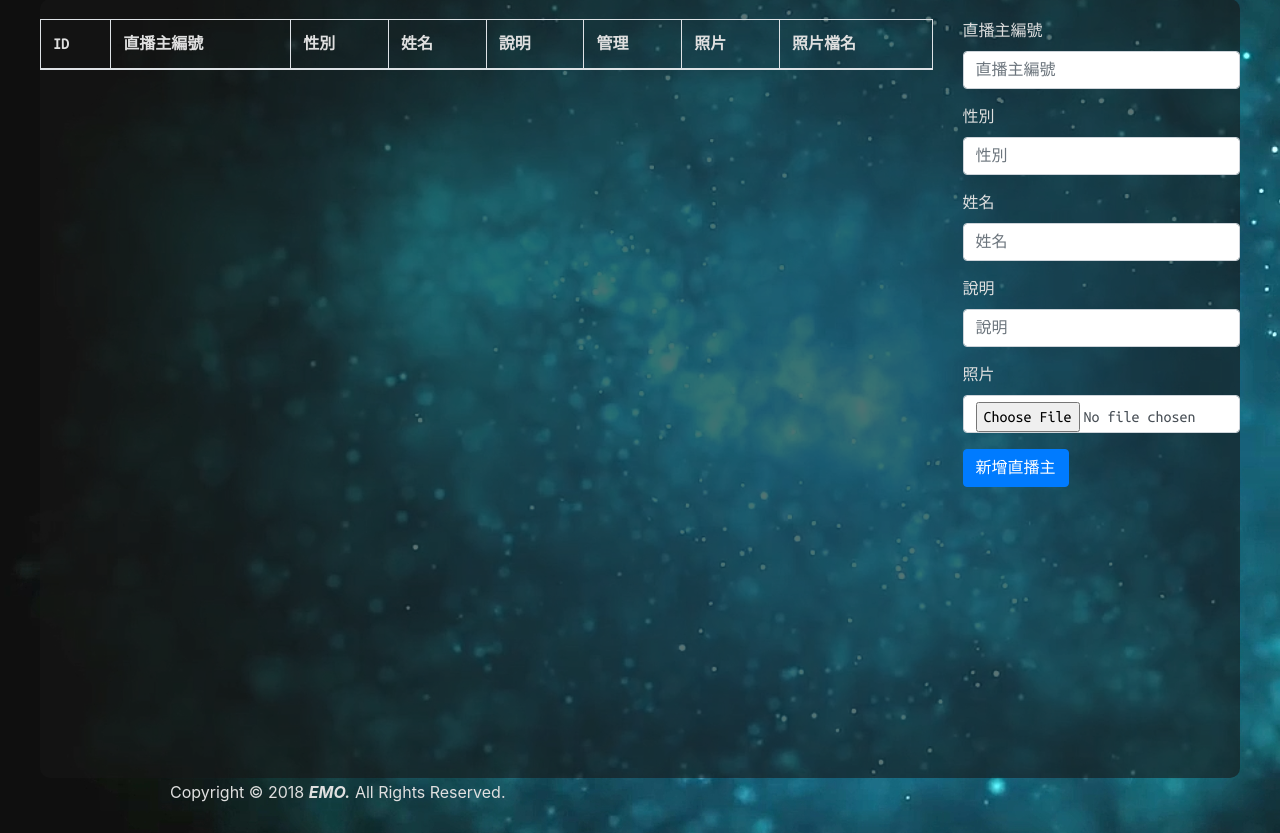
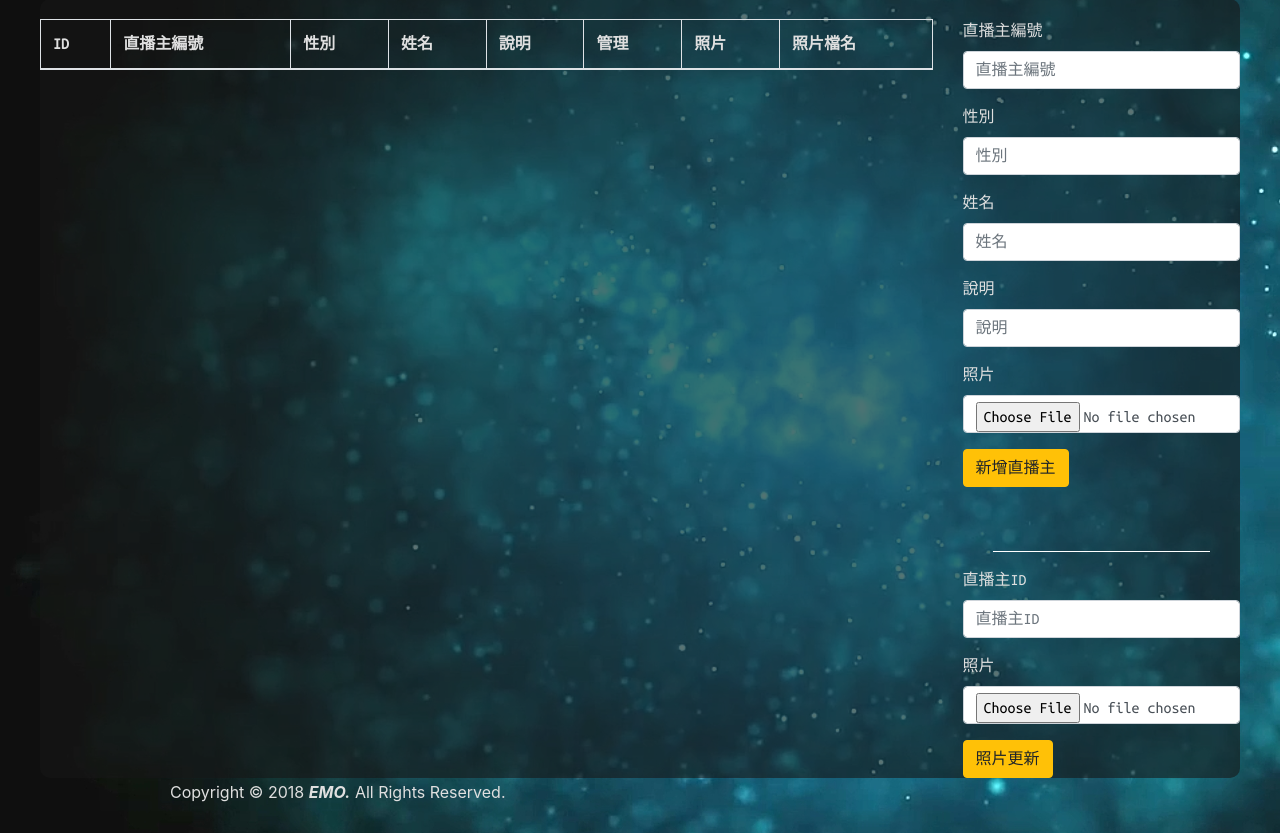
Before and after one commit to aienteam4/team4project, a Django app: page /donate/siteadm/ in a window 1280 px wide. Shown: the part 91-924 px from the top of the page. Run offline with Django 3.2, Linux system fonts and the light colour scheme; data comes from the database, SQL or seed files in the repository; lists and menus that the app fills with data are empty; some libraries are stand-ins or nearby versions.

Commit message:
10022117alan restcrud+imgupdate

```diff
--- a/virtual/team4/donate/templates/donate/siteadm.html
+++ b/virtual/team4/donate/templates/donate/siteadm.html
@@ -47,10 +47,23 @@
           <label for="InputIMG">照片</label>
           <input type="file" class="form-control" id="InputIMG" placeholder="照片" name="productimage">
         </div>
-        <button type="submit" id="buttonSubmit" class="btn btn-primary">新增直播主</button>
-      </form>
+        <button type="submit" id="buttonSubmit" class="btn btn-warning">新增直播主</button>
+      </form><br><br>
+      <hr>
+     <form method="POST" enctype="multipart/form-data">
+      {% csrf_token %}
+      <div class="form-group">
+        <label for="InputCID">直播主ID</label>
+        <input type="text" class="form-control" id="InputCID" placeholder="直播主ID">
+      </div>
+      <div class="form-group">
+        <label for="InputCimg">照片</label>
+        <input type="file" class="form-control" id="InputCimg" placeholder="照片" name="productimage">
+      </div>
+      <button type="submit" id="buttonChange" class="btn btn-warning">照片更新</button>
+     </form>
      </div>
-   </div>
+    </div>
 {% endblock%}
 
 {% block scripts%}
@@ -136,46 +149,43 @@ $(document).ready(function(){
             "description": description,
             "productimage": productimage
          };
-        console.log(datas),
-
-
           //修改資料
       $.ajax({
           url:'/api/product/' + productid + '/',
           type:'PUT',
           data:datas
       }).done(function(data){
-
         loadTodo()
       })
     })
 
-    $('#todolist>tbody').on('change','input',function(){
-        var productid = $(this).parents('tr').find('td:nth-child(1)').text()
-        var modelnumber = $(this).parents('tr').find('td:nth-child(2)').text()
-        var categoryid = $(this).parents('tr').find('td:nth-child(3)').text()
-        var modelname = $(this).parents('tr').find('td:nth-child(4)').text()
-        var description = $(this).parents('tr').find('td:nth-child(5)').text()
-        // var productimage = $(this).val().replace(/C:\\fakepath\\/i, '')
-        var productimage = $(this).find('td:nth-child(7)').text()
-        var datas = {
-            "modelnumber": modelnumber,
-            "categoryid": categoryid,
-            "modelname": modelname,
-            "description": description,
-            "productimage": productimage
-         };
-         console.log(datas)
-                   //修改照片資料
-      // $.ajax({
-      //     url:'/api/product/' + productid + '/',
-      //     type:'PUT',
-      //     data:datas
-      // }).done(function(data){
+       //修改照片資料
+    $('#buttonChange').click(function(){
+     var productcid = $('#InputCID').val()
+     $.getJSON('/api/product/',function(products){
+      for(var j = 0; j < products.length; j++){
+        if (products[j].productid == productcid) {
+            var datas = {
+            "modelnumber": products[j].modelnumber,
+            "categoryid": products[j].categoryid,
+            "modelname": products[j].modelname,
+            "description": products[j].description,
+            "productimage": $('#InputCimg').val().replace(/C:\\fakepath\\/i, '')
+            };
+            break;
+        }
+      }
 
-      //   loadTodo()
-      // })
+      // alert(datas.productimage)
+      $.ajax({
+          url:'/api/product/' + productcid + '/',
+          type:'PUT',
+          data: datas
+          }).done(function(data){
+      })
     })
+  loadTodo()
+  })
 })
 </script>
 
```
Also changed, not shown: virtual/team4/media/a06_1kpQDNg.gif (deleted), virtual/team4/media/a06_THJXch4.gif (deleted), virtual/team4/media/a06_cPP05YW.gif (deleted), virtual/team4/media/a06_cvZauKf.gif (deleted), virtual/team4/media/a06_o6qemBE.gif (deleted), virtual/team4/media/a06_tW80psE.gif (deleted), virtual/team4/media/a06_wU6Vf9z.gif (deleted), virtual/team4/media/a07.jpg (added), virtual/team4/media/test.jpg (added).
